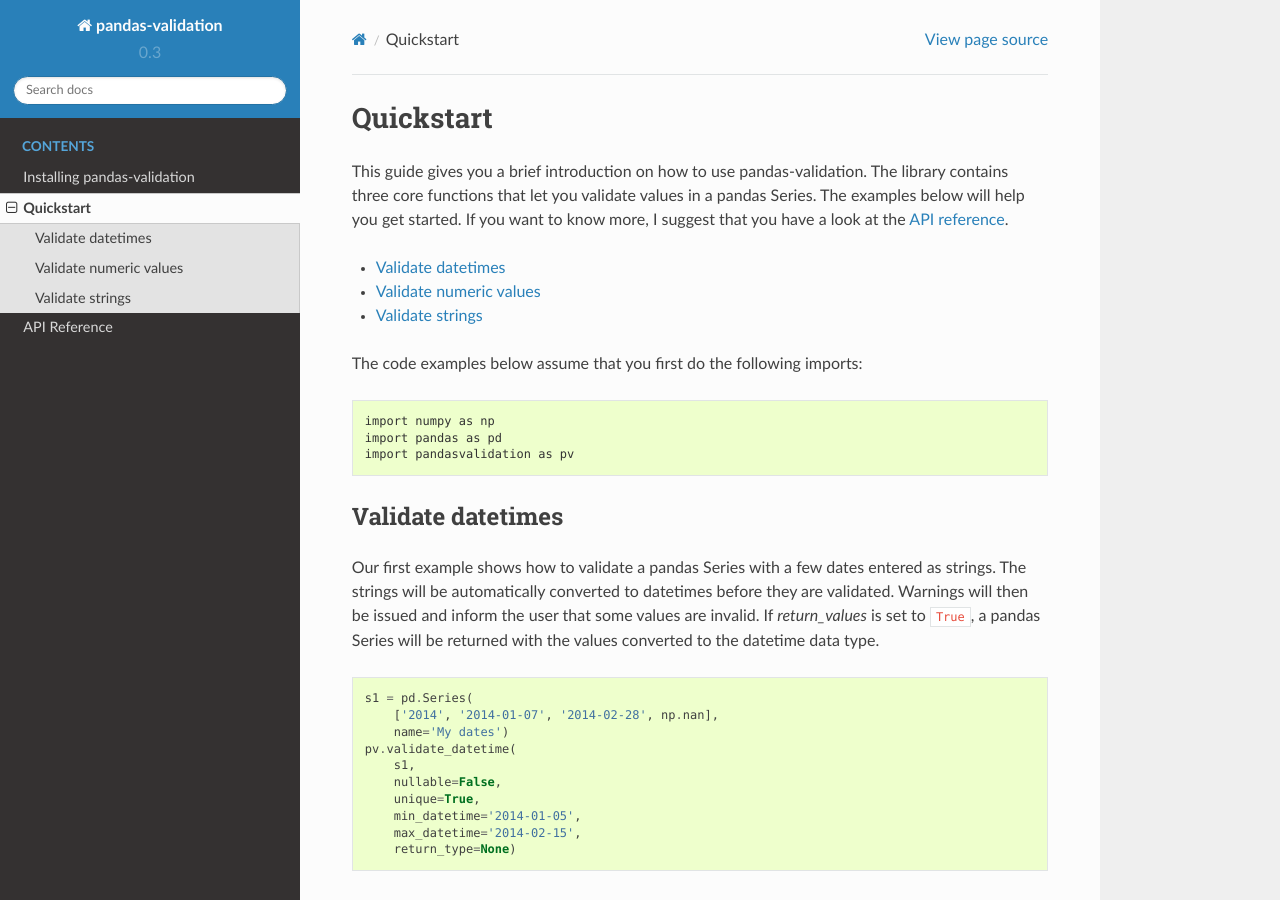
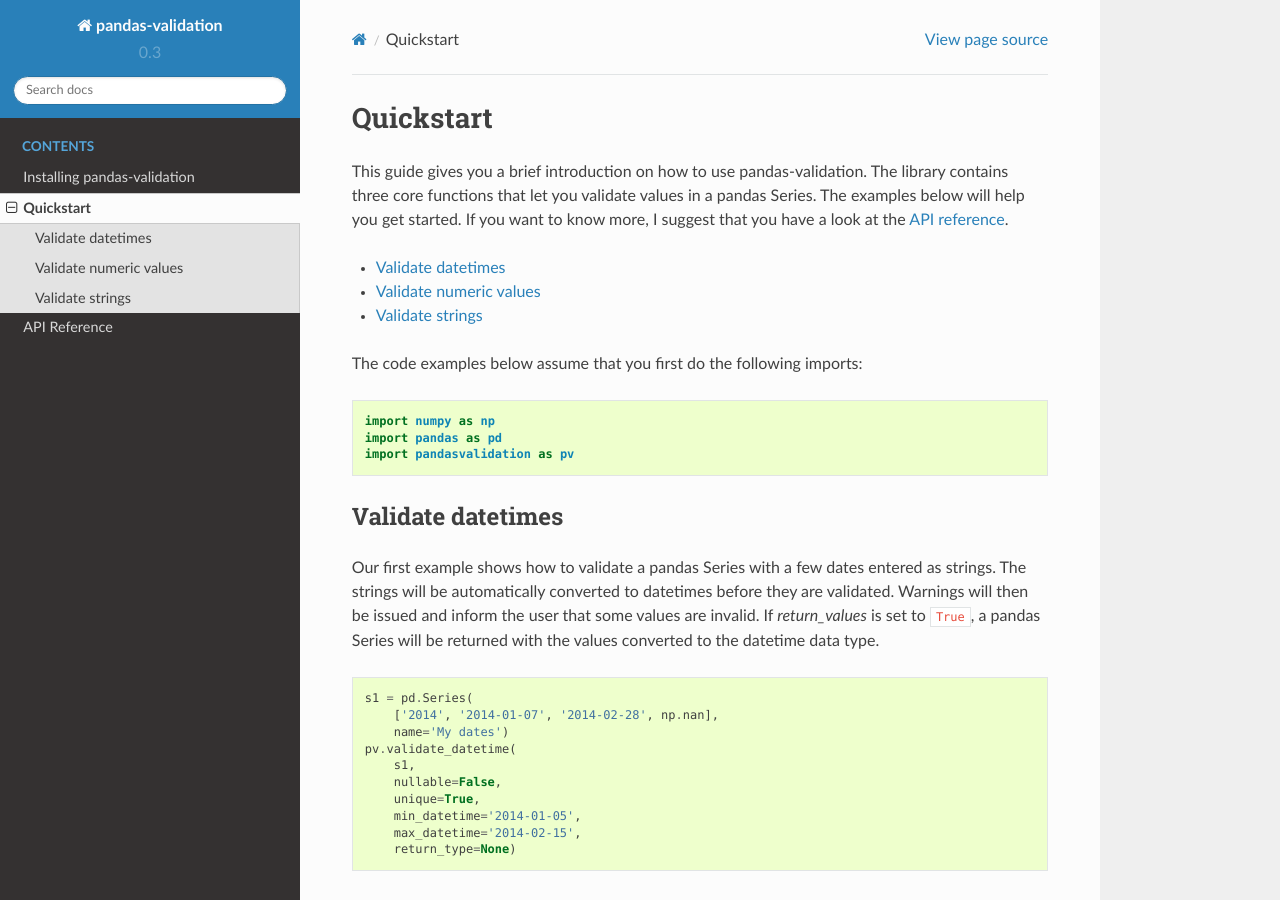
Before and after one commit to s3dev/pdvalidate, a Sphinx documentation site: the page built from docs/source/pandas-validation/quickstart.rst, in a window 1280 px wide and 900 px high. Built offline with Sphinx 7.4.7 and the Read the Docs theme 2.0.0, drawn with Linux system fonts in a browser that asks for light colours.

Commit message:
Change code-block type to "python" instead of "pycon"

```diff
--- a/docs/source/pandas-validation/quickstart.rst
+++ b/docs/source/pandas-validation/quickstart.rst
@@ -17,7 +17,7 @@
 
 The code examples below assume that you first do the following imports:
 
-.. code-block:: pycon
+.. code-block:: python
 
     import numpy as np
     import pandas as pd
```
